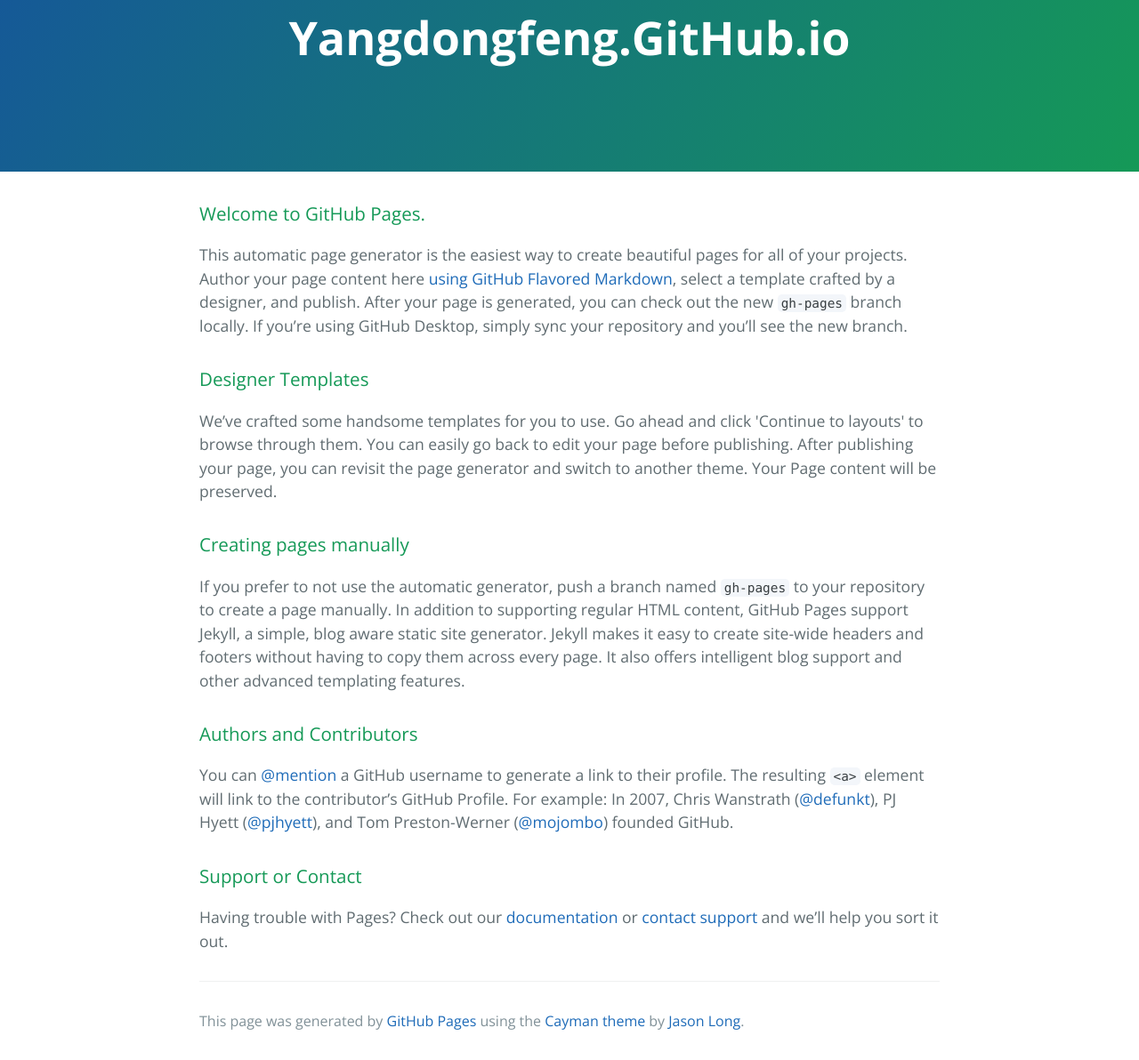
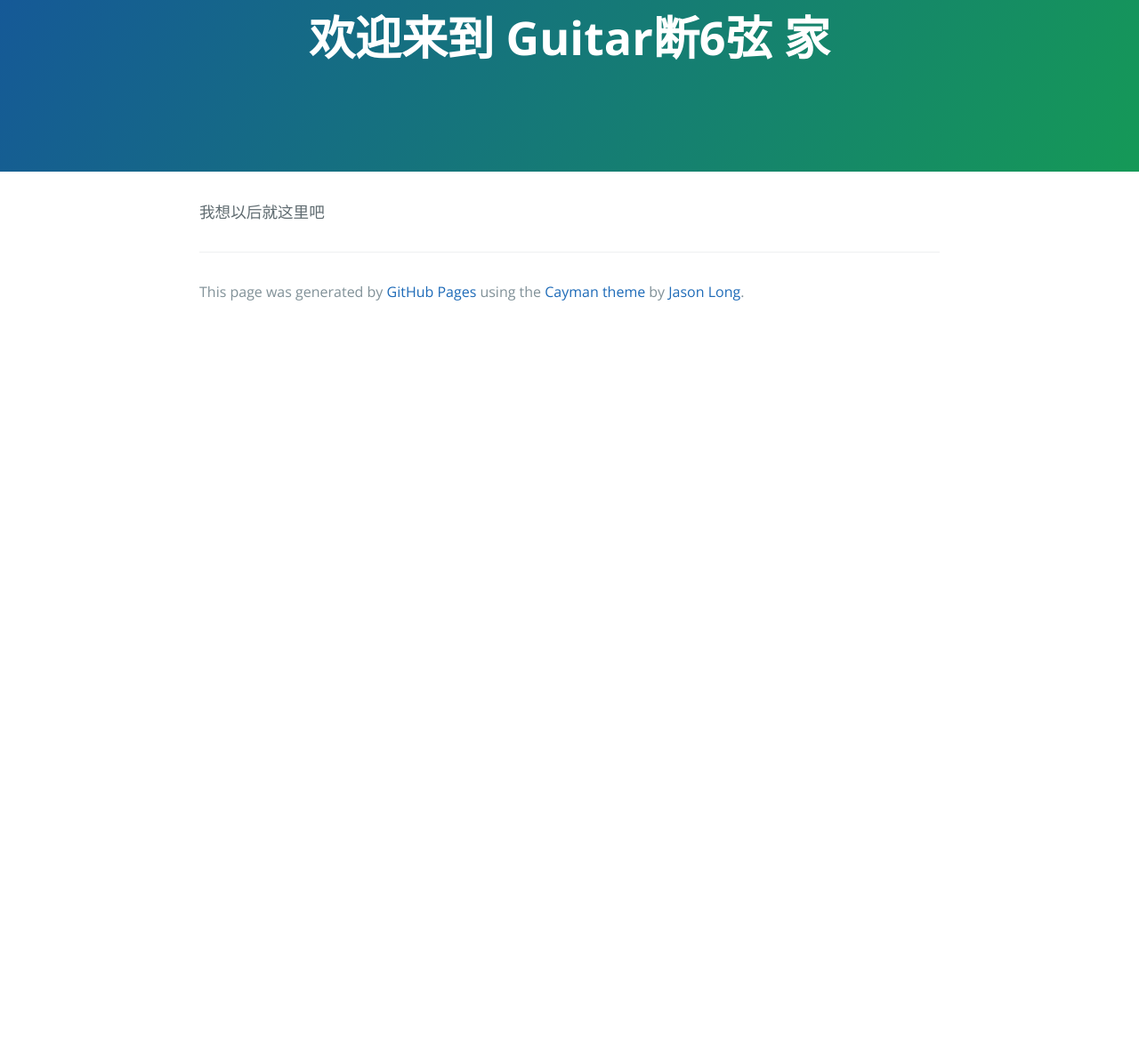
Before and after one commit to hackerlank/yangdongfeng.github.io, a plain HTML site: page index.html in a window 1280 px wide. Shown: the part 77-1269 px from the top of the page at 89% size. After the commit the page ends 800 px from the top, so only its background shows below. Drawn offline with nearby package versions, Linux system fonts and the light colour scheme.

Commit message:
Replace master branch with page content via GitHub

```diff
--- a/index.html
+++ b/index.html
@@ -2,7 +2,7 @@
 <html lang="en-us">
   <head>
     <meta charset="UTF-8">
-    <title>Yangdongfeng.GitHub.io by yangdongfeng</title>
+    <title>欢迎来到 Guitar断6弦 家 by yangdongfeng</title>
     <meta name="viewport" content="width=device-width, initial-scale=1">
     <link rel="stylesheet" type="text/css" href="stylesheets/normalize.css" media="screen">
     <link href='https://fonts.googleapis.com/css?family=Open+Sans:400,700' rel='stylesheet' type='text/css'>
@@ -11,35 +11,12 @@
   </head>
   <body>
     <section class="page-header">
-      <h1 class="project-name">Yangdongfeng.GitHub.io</h1>
+      <h1 class="project-name">欢迎来到 Guitar断6弦 家</h1>
       <h2 class="project-tagline"></h2>
     </section>
 
     <section class="main-content">
-      <h3>
-<a id="welcome-to-github-pages" class="anchor" href="#welcome-to-github-pages" aria-hidden="true"><span class="octicon octicon-link"></span></a>Welcome to GitHub Pages.</h3>
-
-<p>This automatic page generator is the easiest way to create beautiful pages for all of your projects. Author your page content here <a href="https://guides.github.com/features/mastering-markdown/">using GitHub Flavored Markdown</a>, select a template crafted by a designer, and publish. After your page is generated, you can check out the new <code>gh-pages</code> branch locally. If you’re using GitHub Desktop, simply sync your repository and you’ll see the new branch.</p>
-
-<h3>
-<a id="designer-templates" class="anchor" href="#designer-templates" aria-hidden="true"><span class="octicon octicon-link"></span></a>Designer Templates</h3>
-
-<p>We’ve crafted some handsome templates for you to use. Go ahead and click 'Continue to layouts' to browse through them. You can easily go back to edit your page before publishing. After publishing your page, you can revisit the page generator and switch to another theme. Your Page content will be preserved.</p>
-
-<h3>
-<a id="creating-pages-manually" class="anchor" href="#creating-pages-manually" aria-hidden="true"><span class="octicon octicon-link"></span></a>Creating pages manually</h3>
-
-<p>If you prefer to not use the automatic generator, push a branch named <code>gh-pages</code> to your repository to create a page manually. In addition to supporting regular HTML content, GitHub Pages support Jekyll, a simple, blog aware static site generator. Jekyll makes it easy to create site-wide headers and footers without having to copy them across every page. It also offers intelligent blog support and other advanced templating features.</p>
-
-<h3>
-<a id="authors-and-contributors" class="anchor" href="#authors-and-contributors" aria-hidden="true"><span class="octicon octicon-link"></span></a>Authors and Contributors</h3>
-
-<p>You can <a href="https://github.com/blog/821" class="user-mention">@mention</a> a GitHub username to generate a link to their profile. The resulting <code>&lt;a&gt;</code> element will link to the contributor’s GitHub Profile. For example: In 2007, Chris Wanstrath (<a href="https://github.com/defunkt" class="user-mention">@defunkt</a>), PJ Hyett (<a href="https://github.com/pjhyett" class="user-mention">@pjhyett</a>), and Tom Preston-Werner (<a href="https://github.com/mojombo" class="user-mention">@mojombo</a>) founded GitHub.</p>
-
-<h3>
-<a id="support-or-contact" class="anchor" href="#support-or-contact" aria-hidden="true"><span class="octicon octicon-link"></span></a>Support or Contact</h3>
-
-<p>Having trouble with Pages? Check out our <a href="https://help.github.com/pages">documentation</a> or <a href="https://github.com/contact">contact support</a> and we’ll help you sort it out.</p>
+      <p>我想以后就这里吧</p>
 
       <footer class="site-footer">
 
```
Also changed, not shown: params.json (+1 -1 lines).
